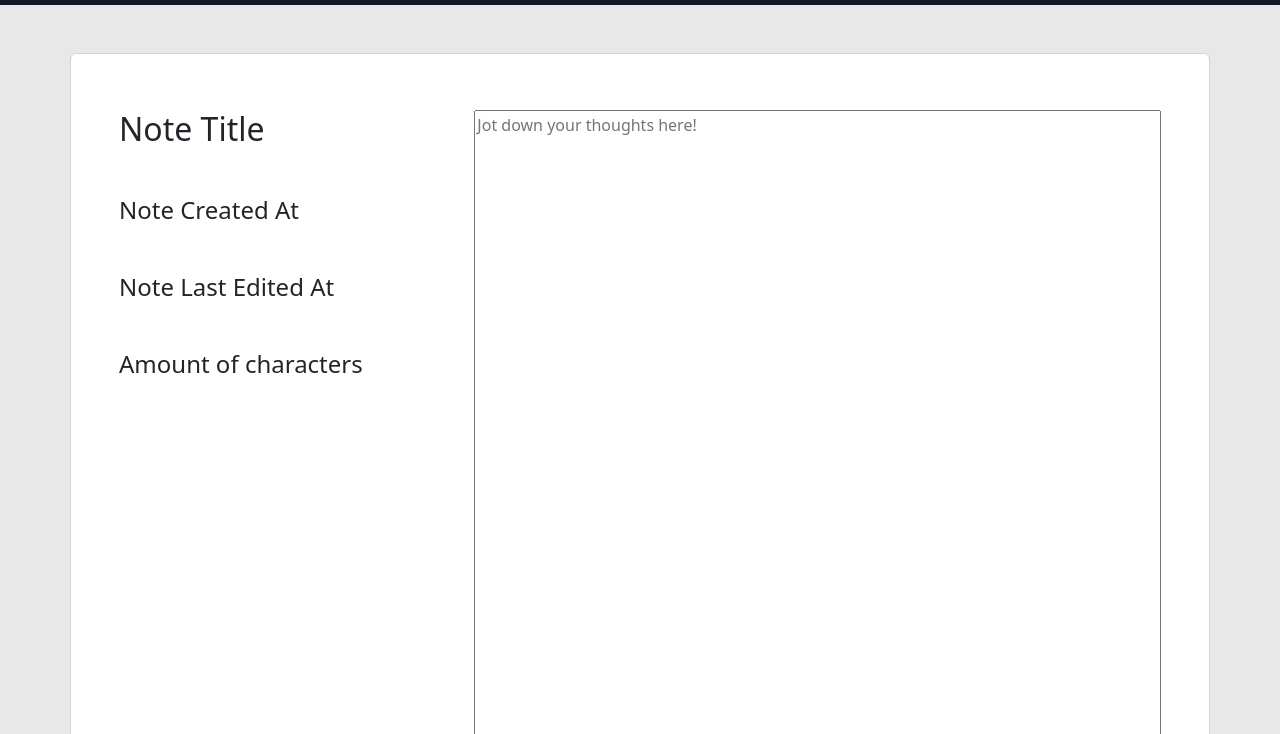
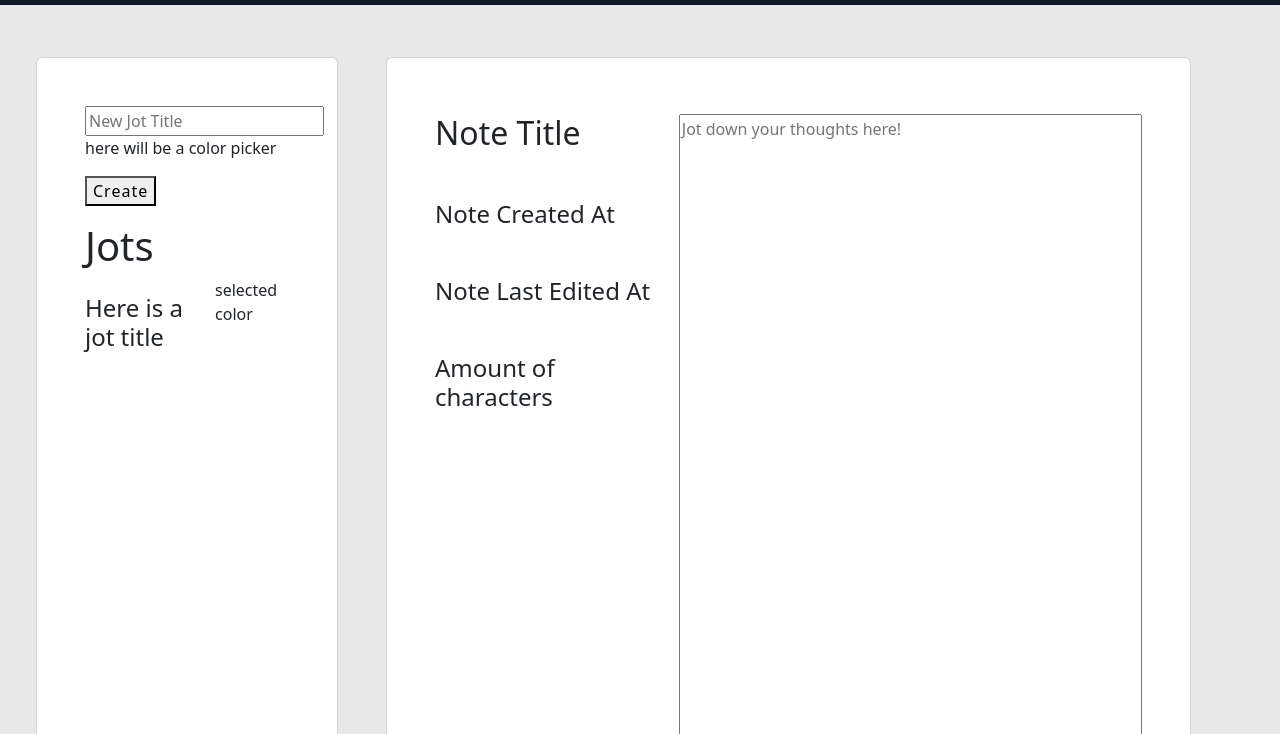
Before and after one commit to MeganHancock/jot, a website with bundled scripts: page index.html in a window 1280 px wide. Shown: the part 66-800 px from the top of the page. Built offline with nearby package versions, Linux system fonts and the light colour scheme; a script that the page names is missing.

Commit message:
new jot from template created

```diff
--- a/index.html
+++ b/index.html
@@ -40,10 +40,33 @@
 
   <!-- SECTION -->
   <main>
-    <div class="container card rounded-2 m-auto mt-5 p-5">
+    <div class="container-fluid m-auto mt-1 p-5">
+      <section class="row">
 
-      <div class="row justify-content-between">
+        <div class="col-3 card rounded-2 p-5 me-5">
+          <div class="">
 
+            <div id="formToCreateANewJot">
+              <form action="">
+                <input type="text" placeholder="New Jot Title">
+                <p>here will be a color picker</p>
+                <button type="submit">Create</button>
+              </form>
+            </div>
+
+            <div id="listOfCreatedJots">
+              <h1 class="mt-3">Jots</h1>
+              <div class="d-flex">
+                <h4 class="mt-3">Here is a jot title</h4>
+                <p>selected color</p>
+              </div>
+            </div>
+
+          </div>
+        </div>
+
+        <div class="col-8 card rounded-2 p-5">
+          <section class="row justify-content-between">
             <div class="col-4 d-flex  flex-column align-items-stretch flex-wrap justify-content-between">
               <div>
                 <h2 class="mt-2">Note Title</h2>
@@ -60,10 +83,11 @@
                   placeholder="Jot down your thoughts here!"></textarea>
               </form>
             </div>
+          </section>
+        </div>
 
 
-      </div>
-
+      </section>
     </div>
 
 
```
Lines whose indentation alone changed are shown as unchanged.
